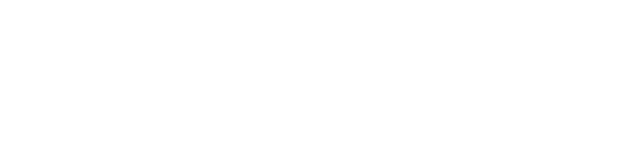
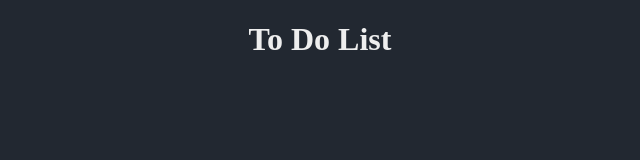
Before and after one commit to Krish-Saluja/To-Do-List, a plain HTML site: page index.html in a window 1280 px wide. Shown: the whole page, without its empty margins (320-960 px from the left). Drawn offline with Linux system fonts and the light colour scheme.

Commit message:
Made my heading alligned to center.

```diff
--- a/index.html
+++ b/index.html
@@ -7,6 +7,7 @@
     <link rel="stylesheet" href="style.css">
 </head>
 <body>
+    <h1>To Do List</h1>
   <script src="script.js"></script>
 </body>
 </html>
--- a/style.css
+++ b/style.css
@@ -0,0 +1,9 @@
+*{
+    background-color:rgb(34, 40, 49);
+    color: rgb(238, 238, 238);
+
+}
+h1{
+    text-align: center;
+
+}
```
